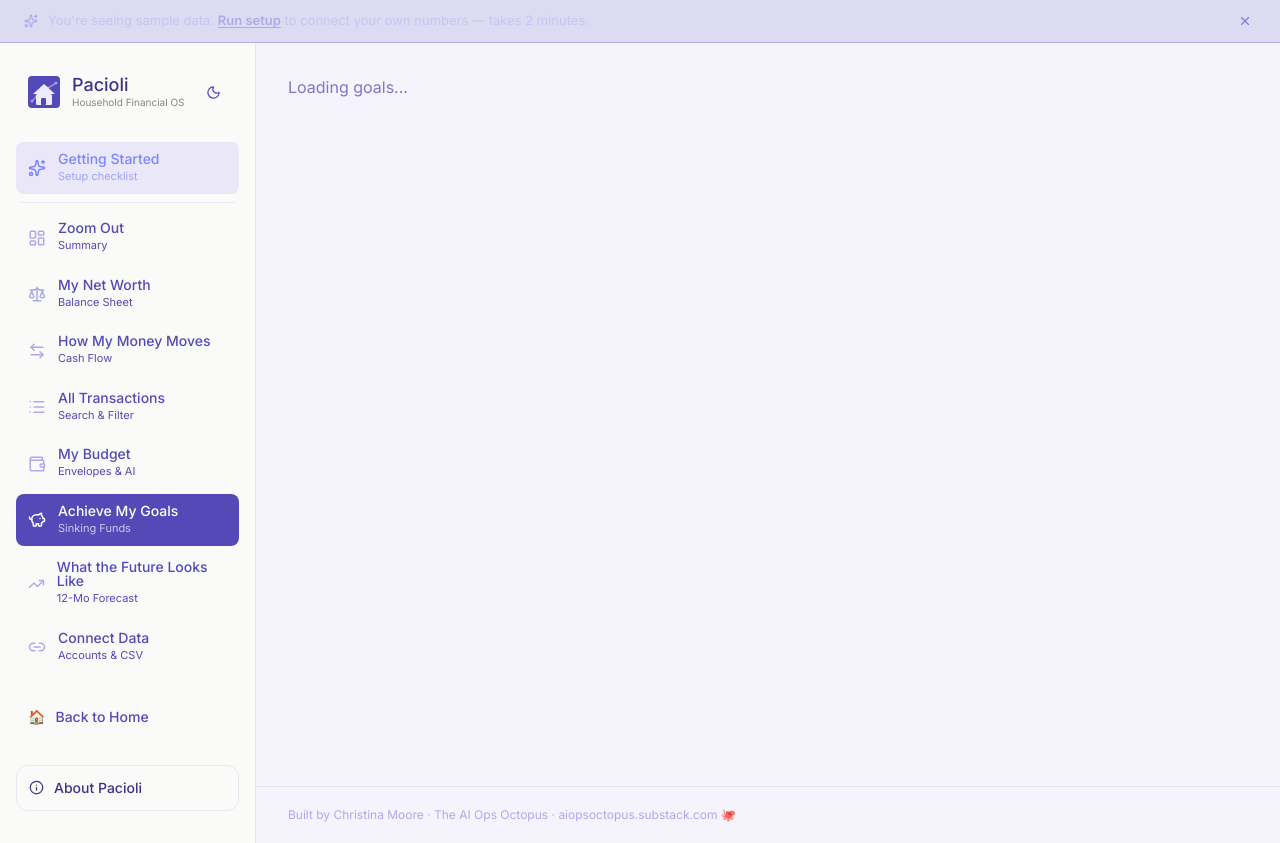
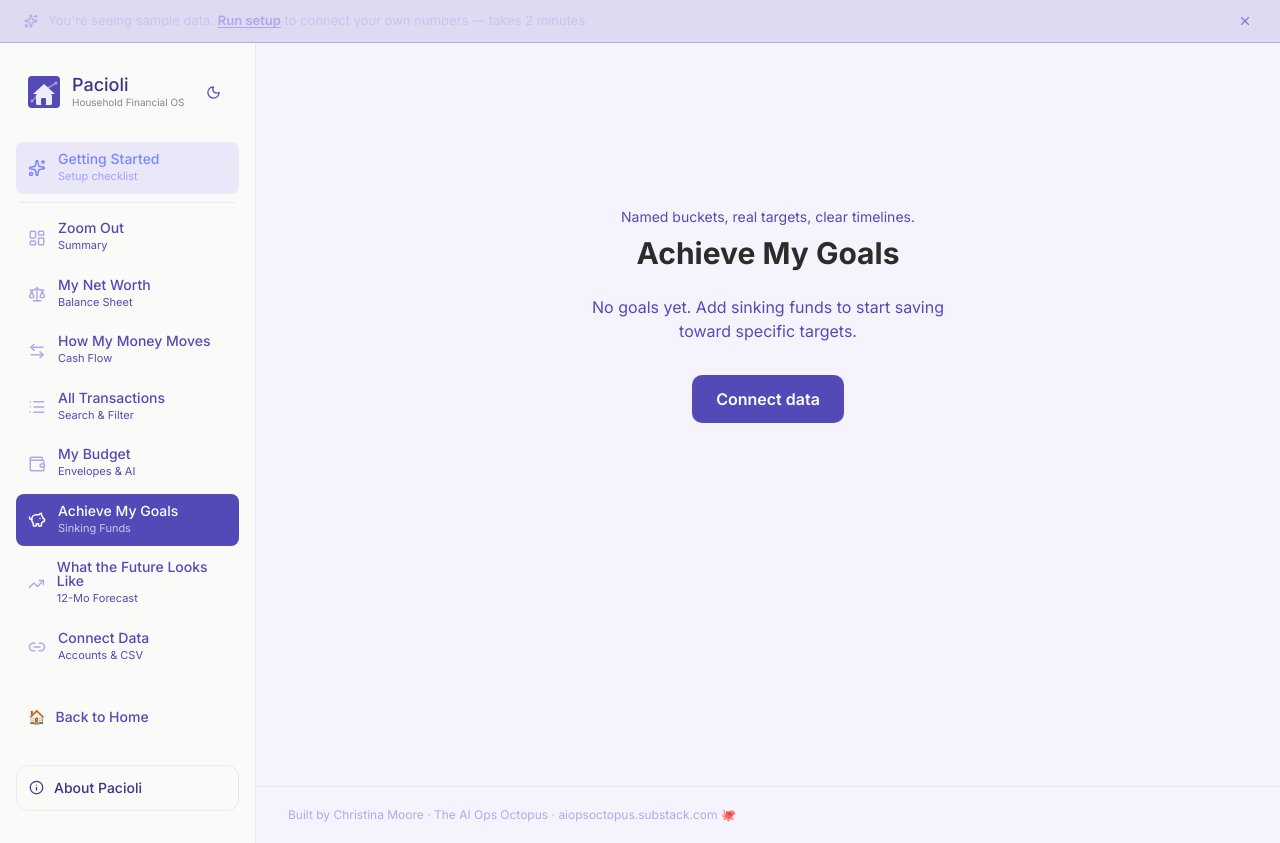
Before and after one commit to aiopsoctopus/pacioli, a Next.js app: page /sinking-funds in a window 1280 px wide. Built offline with nearby package versions, Linux system fonts and the light colour scheme.

Commit message:
fix: add empty state for real-data users on sinking-funds

```diff
--- a/app/(dashboard)/sinking-funds/page.tsx
+++ b/app/(dashboard)/sinking-funds/page.tsx
@@ -97,7 +97,18 @@ export default function SinkingFunds() {
     setIsAdding(false);
   }
 
-  if (!funds.length) return <div className="pacioli-text-muted animate-pulse">Loading goals...</div>;
+  if (!isDemo) return (
+    <div className="flex flex-col items-center justify-center min-h-[60vh] text-center px-4">
+      <p className="pacioli-text-muted text-sm mb-1">Named buckets, real targets, clear timelines.</p>
+      <h2 className="text-3xl font-bold pacioli-text-primary mt-1 mb-6">Achieve My Goals</h2>
+      <p className="pacioli-text-muted mb-8 max-w-sm">No goals yet. Add sinking funds to start saving toward specific targets.</p>
+      <a href="/connect" style={{ display:"inline-flex", alignItems:"center", gap:8, background:"#534AB7", color:"#fff", padding:"12px 24px", borderRadius:10, fontWeight:600, textDecoration:"none" }}>
+        Connect data
+      </a>
+    </div>
+  );
+
+  if (isDemo && !funds.length) return <div className="pacioli-text-muted animate-pulse">Loading goals...</div>;
 
   const totalSaved = funds.reduce((s, f) => s + f.saved, 0);
   const totalTarget = funds.reduce((s, f) => s + f.target, 0);
```
